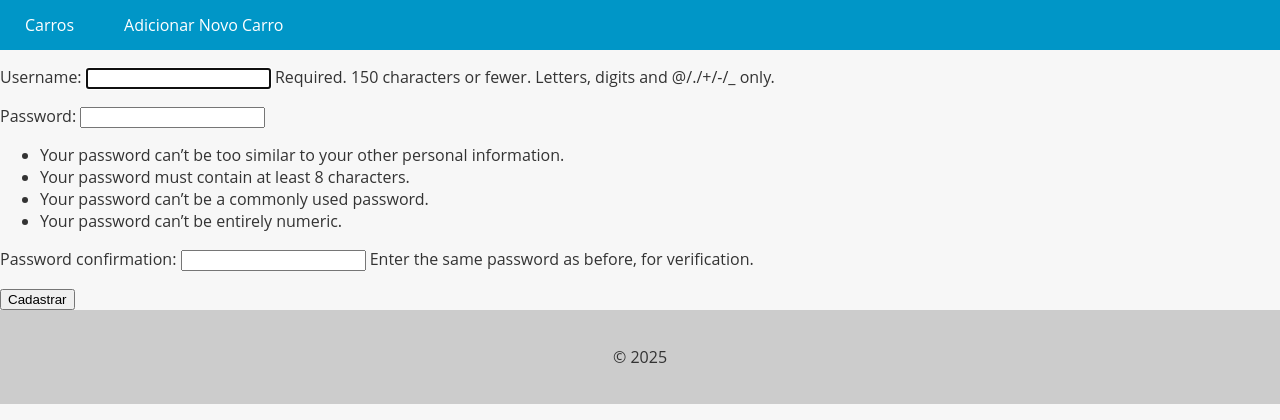
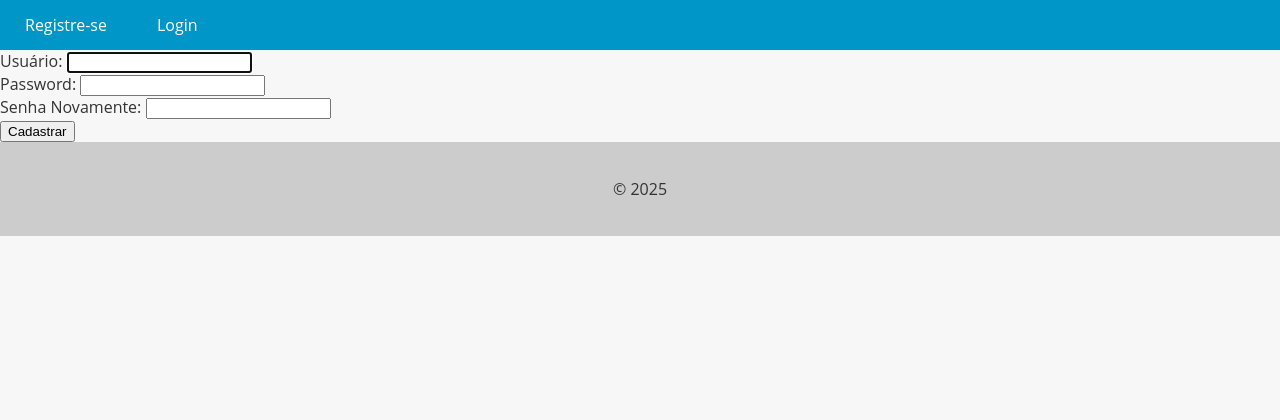
Before and after one commit to ludmilaalima/site-SeuSemiNovo, a Django app: page /register/ in a window 1280 px wide. Shown: the top 420 px of the page. Run offline with Django 5.2, Linux system fonts and the light colour scheme.

Commit message:
feat:update-base

```diff
--- a/accounts/templates/register.html
+++ b/accounts/templates/register.html
@@ -5,9 +5,26 @@
 <form method="post">
     {% csrf_token %}
 
-    {{ user_form.as_p }}
+    <div class="form-group">
+        {{ user_form.username.errors }}
+        <label> Usuário:  </label>
+        {{ user_form.username }}
+    </div>
 
-    <input type="submit" value="Cadastrar">
+    <div class="form-group">
+        {{ user.form.password1.errors }}
+        <label> Password: </label>
+        {{ user_form.password1}}
+    </div>
+    <div class="'form-group">
+        {{ user_form.password2.errors }}
+        <label">Senha Novamente: </label>
+        {{ user_form.password2 }}
+    </div>
+    <div class="'form-group">
+        <input type="submit" value="Cadastrar">
+    </div>
+
 
 
 </form>
--- a/accounts/views.py
+++ b/accounts/views.py
@@ -1,5 +1,7 @@
 from django.shortcuts import render, redirect
-from django.contrib.auth.forms import UserCreationForm
+from django.contrib.auth.forms import UserCreationForm, AuthenticationForm
+from django.contrib.auth import authenticate, login, logout
+from django.contrib import messages
 
 def register_view(request):
     user_form = UserCreationForm
@@ -9,10 +11,39 @@ def register_view(request):
 
         if user_form.is_valid():
             user_form.save()
-            return redirect('cars_list')
+            return redirect('login')
 
 
 
     return render(request,
                   'register.html',
                   {'user_form' : user_form})
+
+
+def login_view(request):
+    form_user = AuthenticationForm()
+
+    if request.method == 'POST':
+        username = request.POST['username']
+        password = request.POST['password']
+
+        user = authenticate(request, username=username, password=password)
+
+        if user is None:
+            return
+
+        elif user:
+            login(request, user)
+            return redirect('cars_list')
+
+        else:
+            messages.error(request, "Credenciais Inválidas")
+
+    return render(request,
+                  'login.html',
+                  {'form_user': form_user})
+
+
+def logout_view(request):
+    logout(request)
+    return redirect('cars_list')
--- a/app/templates/base.html
+++ b/app/templates/base.html
@@ -72,8 +72,20 @@
   <header>
     <nav>
       <ul>
-        <li><a href="{% url 'cars_list' %}">Carros</a></li>
-        <li><a href="{% url 'new_car' %}">Adicionar Novo Carro</a></li>
+        {% if user.is_authenticated %}
+          <li><a href="{% url 'cars_list' %}">Home</a></li>
+          <li>Olá, {{ user.username }}</li>
+          <li><a href="{% url 'new_car' %}">Vender carro</a></li>
+          <li>Ajuda</li>
+          <li><a href="{% url 'logout' %}">Sair/a></li>
+
+         {% endif %}
+        {% if not user.is_authenticated %}
+          <li><a href="{% url 'register' %}">Registre-se</a></li>
+          <li><a href="{% url 'login' %}">Login</a></li>
+
+        {% endif %}
+
       </ul>
     </nav>
   </header>
--- a/app/urls.py
+++ b/app/urls.py
@@ -20,7 +20,7 @@ from django.conf.urls.static import static
 from django.conf import settings
 from cars.views import cars_view
 from cars.views import add_new_car
-from accounts.views import register_view
+from accounts.views import register_view, login_view, logout_view
 
 
 
@@ -30,5 +30,8 @@ urlpatterns = [
     path('admin/', admin.site.urls),
     path('register/', register_view, name='register'),
     path('cars/', cars_view, name='cars_list'),
-    path('add-new_car/', add_new_car, name='new_car')
+    path('add-new_car/', add_new_car, name='new_car'),
+    path('logout/', logout_view, name='logout'),
+    path('login/', login_view, name='login')
+
 ] + static(settings.MEDIA_URL, document_root=settings.MEDIA_ROOT)
```
Also changed, not shown: accounts/templates/login.html (added, +21 -0 lines), db.sqlite3.
